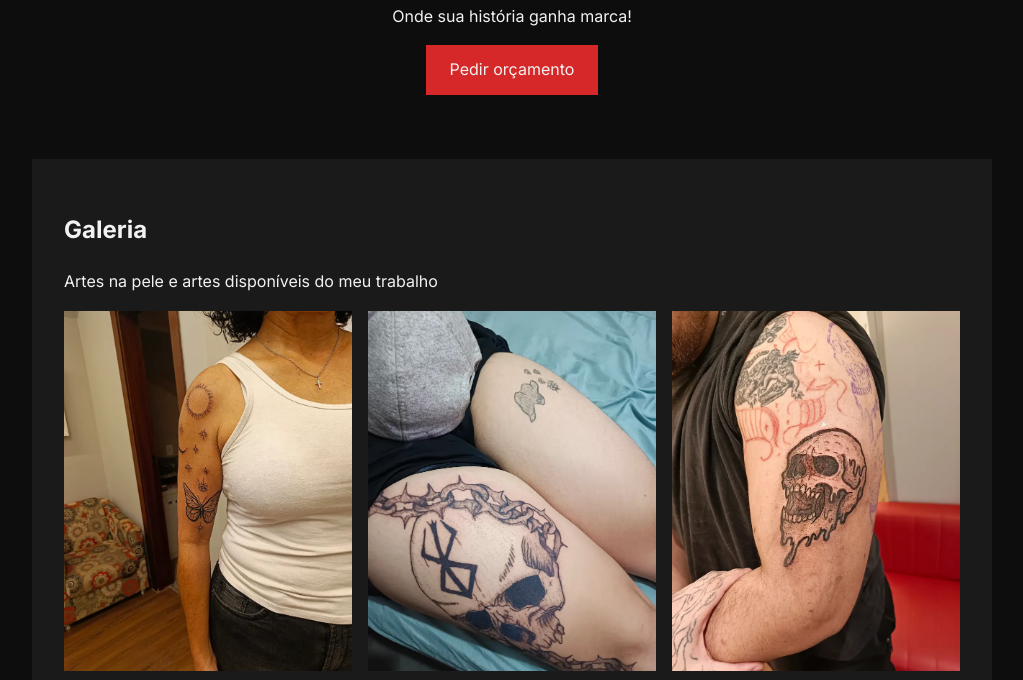
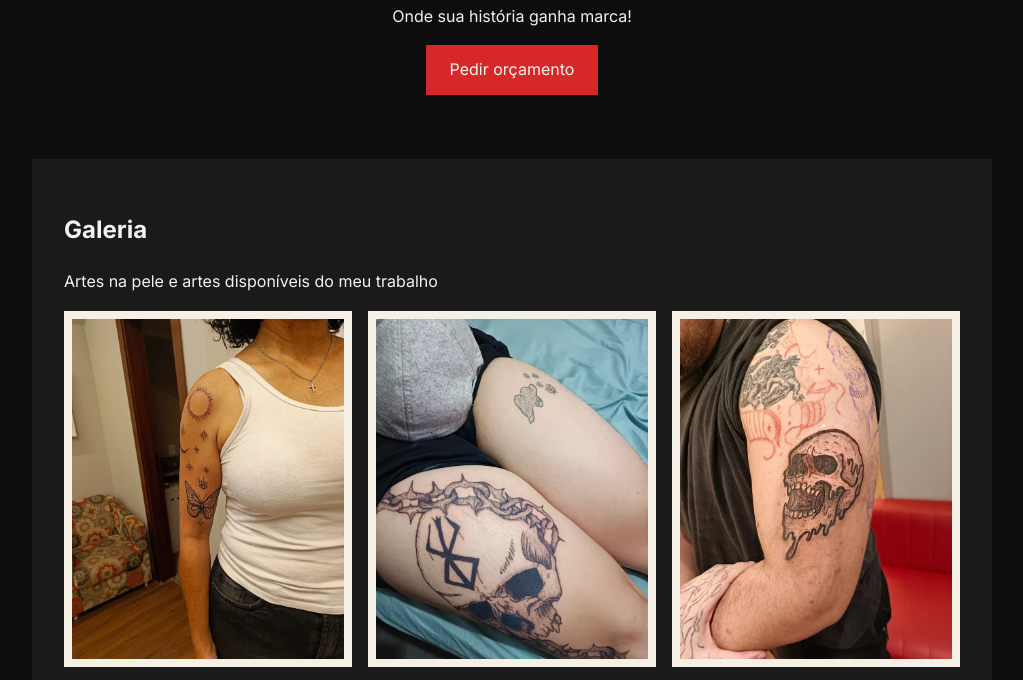
Before and after one commit to ablff/saurons-tattoos, a plain HTML site: page index.html in a window 1280 px wide. Shown: the part 212-892 px from the top of the page, without its empty margins (128-1151 px from the left). Drawn offline with Linux system fonts and the light colour scheme; a web font is replaced by a local one.

Commit message:
feat: add frame to gallery items

```diff
--- a/css/styles.css
+++ b/css/styles.css
@@ -106,6 +106,8 @@ header {
 
 .gallery__item {
     margin: 0;
+    padding: 0.5rem;
+    background-color: var(--color-frame);
 }
 
 .gallery__grid  {
```
